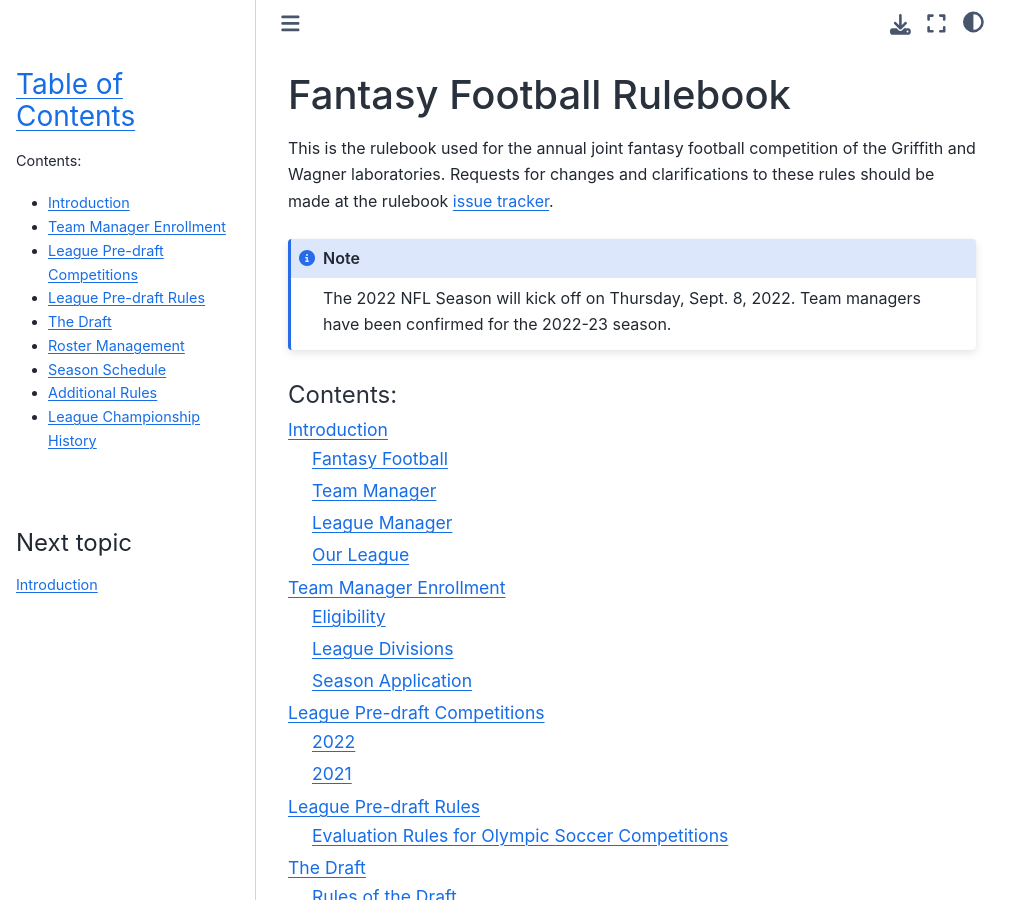
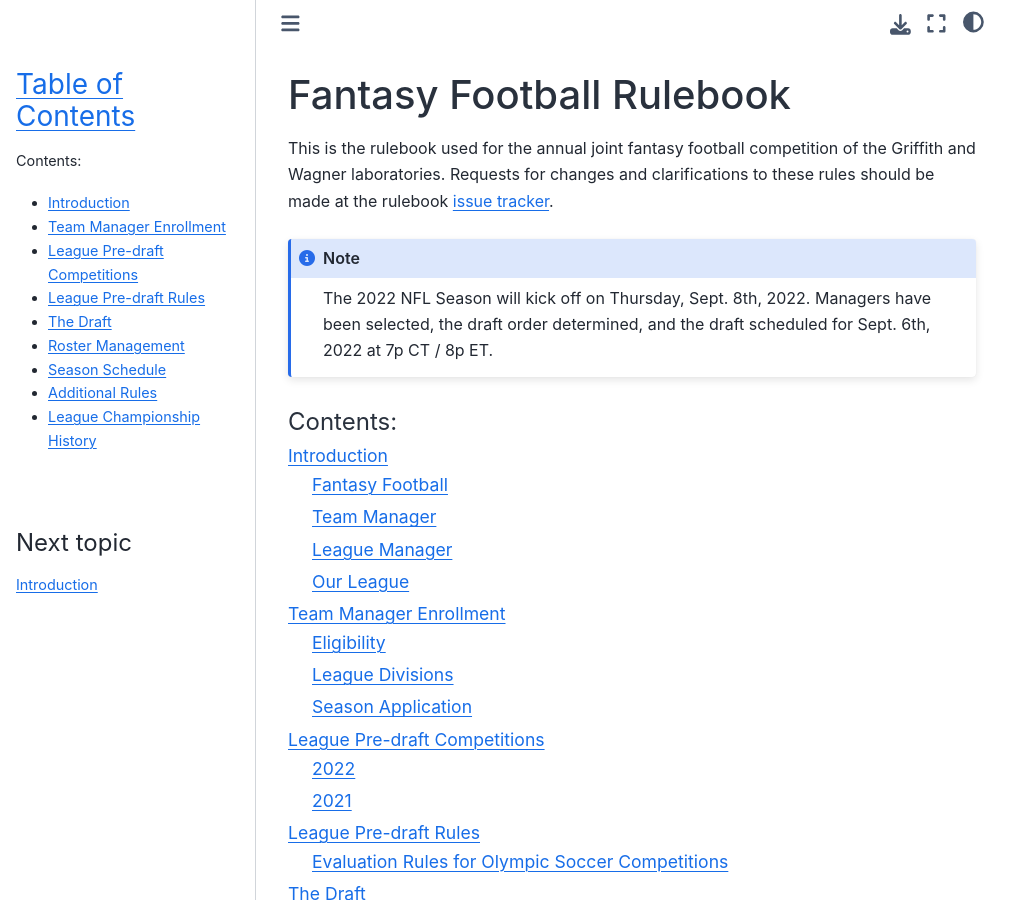
Before and after one commit to GenomicMedLab/fantasy-football-rulebook, a Sphinx documentation site: the page built from docs/index.rst, in a window 1280 px wide and 900 px high. Shown: the whole window, without its empty margins (0-1030 px from the left). Built offline with Sphinx 7.4.7 and the Sphinx Book theme 1.1.4, drawn with Linux system fonts in a browser that asks for light colours.

Commit message:
update status

```diff
--- a/docs/index.rst
+++ b/docs/index.rst
@@ -8,8 +8,8 @@ Griffith and Wagner laboratories. Requests for changes and clarifications to the
 should be made at the rulebook `issue tracker`_.
 
 .. note::
-   The 2022 NFL Season will kick off on Thursday, Sept. 8, 2022. Team managers have been
-   confirmed for the 2022-23 season.
+   The 2022 NFL Season will kick off on Thursday, Sept. 8th, 2022. Managers have been selected,
+   the draft order determined, and the draft scheduled for Sept. 6th, 2022 at 7p CT / 8p ET.
 
 .. toctree::
    :maxdepth: 2
```
